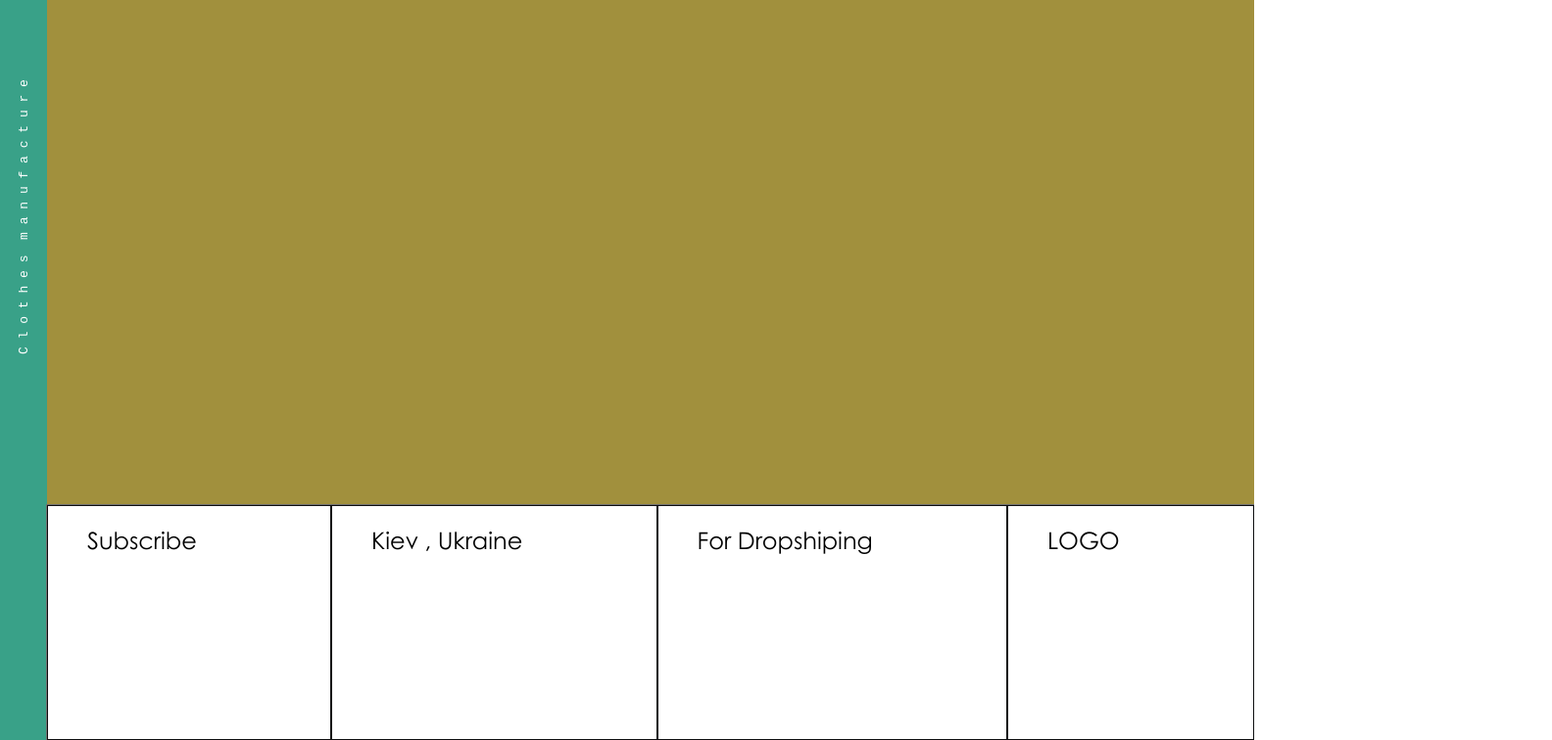
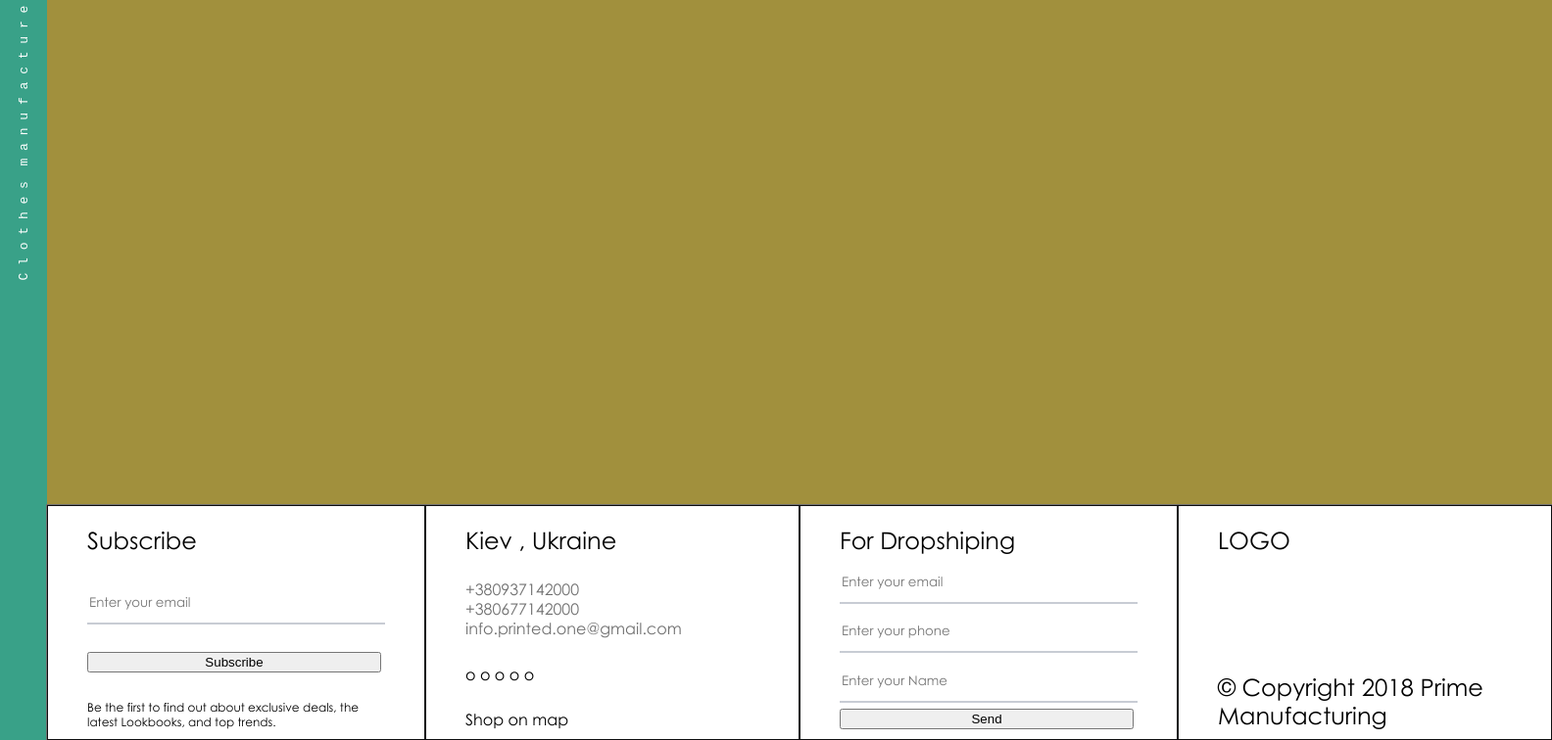
Before and after one commit to LukashenkoEvgeniy/main_printed_page, a website built with webpack: page src/index.html in a window 1280 px wide. Shown: the part 284-1040 px from the top of the page at 98% size, 1584 px wide, since content can reach past the window. Built offline with nearby package versions, Linux system fonts and the light colour scheme.

Commit message:
Styling labels

```diff
--- a/src/index.html
+++ b/src/index.html
@@ -8,7 +8,7 @@
     <header></header>
     <aside>
         <div class="content_rotate">
-            <pre><p class="asside__text">C l o t h e s  m a n u f a c t u r e</p>/pre>
+            <pre><p class="asside__text">C l o t h e s  m a n u f a c t u r e</p></pre>
         </div>
     </aside>
     <main></main>
@@ -17,15 +17,32 @@
         <div class="footer">
             <div class="footer__content">
                 <p class="footer__title">Subscribe</p>
+                <input class="footer__input" type="email" placeholder="Enter your email">
+                <button class="footer__button">Subscribe</button>
+                <div class="footer__text">Be the first to find out about exclusive deals, the latest Lookbooks, and top trends.</div>
             </div>
             <div class="footer__content">
                 <p class="footer__title">Kiev , Ukraine</p>
+                <div class="footer__contacts">
+                    <label class="footer__label">+380937142000</label>
+                    <label class="footer__label">+380677142000</label>
+                    <label class="footer__label">info.printed.one@gmail.com</label>
+                </div>
+                <div class="social-links">
+                    o o o o o
+                </div>
+                <p>Shop on map</p>
             </div>
             <div class="footer__content">
                 <p class="footer__title">For Dropshiping</p>
+                <input class="footer__input" type="email" placeholder="Enter your email">
+                <input class="footer__input" placeholder="Enter your phone">
+                <input class="footer__input" placeholder="Enter your Name">
+                <button class="footer__button">Send</button>
             </div>
             <div class="footer__content">
                 <p class="footer__title">LOGO</p>
+                <p class="footer__title">© Copyright 2018 Prime Manufacturing</p>
             </div>
         </div>
     </footer>
--- a/src/styles/asside.scss
+++ b/src/styles/asside.scss
@@ -7,7 +7,7 @@ aside {
   .content_rotate {
     .asside__text {
       text-align: center;
-      width: 800px;
+      width: 100px;
       -webkit-transform: rotate(270deg);
       -moz-transform: rotate(270deg);
       -o-transform: rotate(270deg);
--- a/src/styles/footer.scss
+++ b/src/styles/footer.scss
@@ -6,13 +6,47 @@ footer {
     display: flex;
     height: 100%;
     &__content{
+      display: flex;
+      flex-direction: column;
+      justify-content: space-between;
       border: 1px solid #0E0F10;
       flex-grow:1;
-      justify-content: center;
-      padding: 20px 40px 0 40px;
+      padding: 20px 40px 10px 40px;
+    }
+
+    &__contacts{
+      display: flex;
+      flex-direction: column;
+    }
+
+    &__input{
+      width: 300px;
+      height: 40px;
+      border: 0;
+      font-family: inherit;
+      background: none;
+      border-radius: 0;
+      color: #223254;
+      border-bottom: 2px solid #C8CCD4;
+      &:focus{
+        outline: 0;
+      }
+    }
+    &__button{
+      width: 300px;
     }
     &__title{
       font-size: 1.5em;
+      width: 300px;
+    }
+    &__text{
+      width: 300px;
+      font-size: 0.75em;
+    }
+    &__label{
+      width: 300px;
+      color: #707070;
+      font-size: 1em;
     }
   }
 }
```
